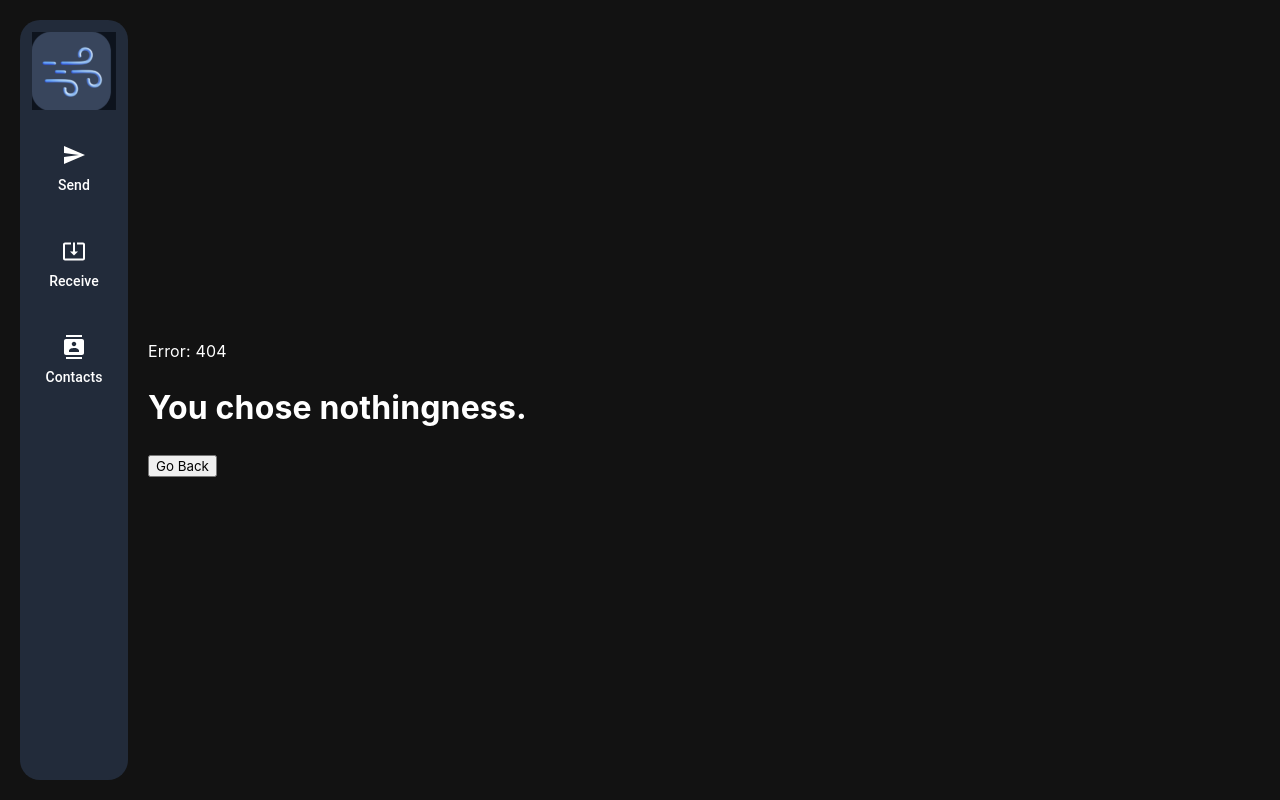
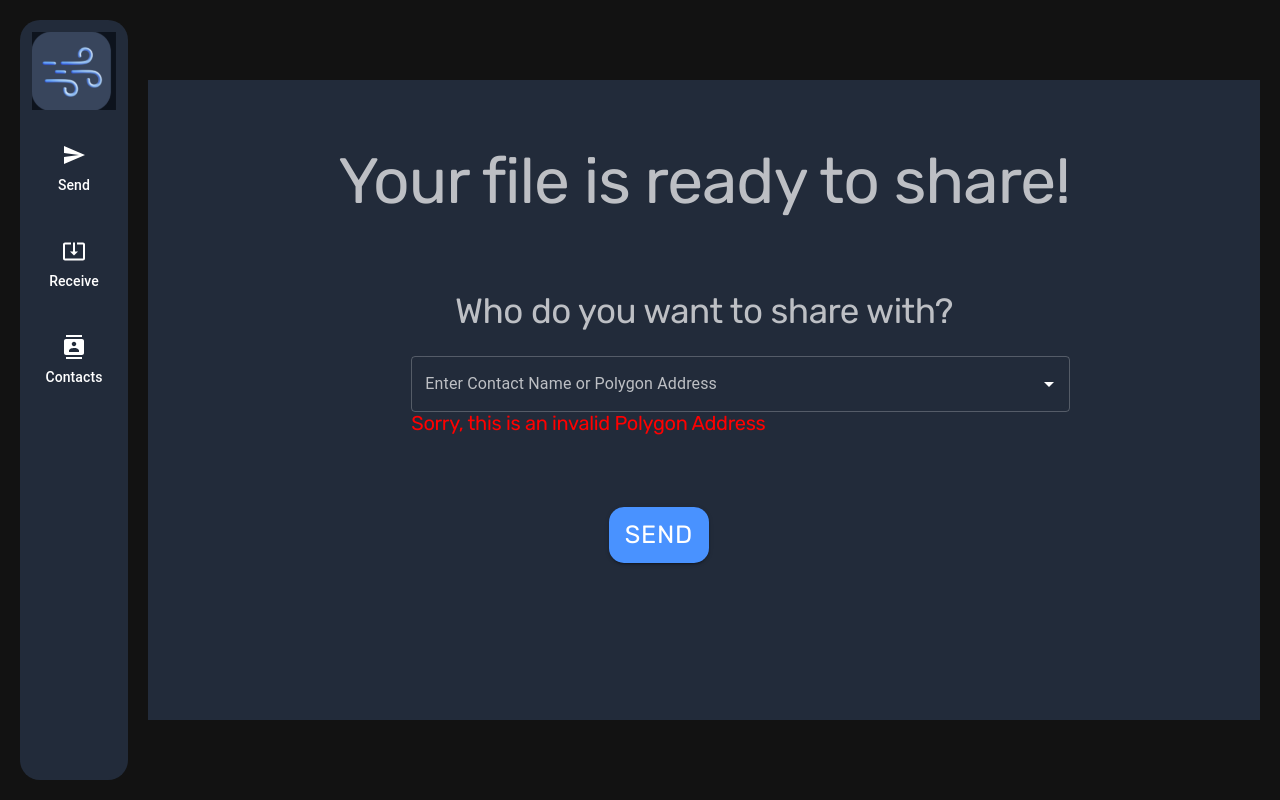
Before and after one commit to andr-dev/dedrop, a React (Create React App) app: page /share-settings in a window 1280 px wide. Before the commit this address had no page. Built offline with nearby package versions, Linux system fonts and the light colour scheme.

Commit message:
Add Share settings

```diff
--- a/src/screens/Receive.tsx
+++ b/src/screens/Receive.tsx
@@ -19,7 +19,11 @@ export default function ReceiveScreen() {
               label="Search for an address or contact"
               variant="outlined"
               size="small"
-              style={{ background: "#222B3A", borderWidth: "0px" }}
+              style={{
+                background: "#222B3A",
+                borderWidth: "0px",
+                fontFamily: "Rubik",
+              }}
             ></TextField>
             <br></br>
             <br></br>
--- /dev/null
+++ b/src/screens/ShareSettings.tsx
@@ -0,0 +1,92 @@
+import React from "react";
+import { Autocomplete, Box, TextField, Typography } from "@mui/material";
+import "@fontsource/rubik";
+import SendButton from "./send/SendButton";
+
+const contactsList = [{ label: "Matt Wong" }, { label: "0xa57...069" }];
+
+export default function ShareSettings() {
+  const success = false;
+  const badAddress = true;
+
+  const ShareModal = () => (
+    <Box
+      display="flex"
+      sx={{
+        width: "100%",
+        height: "80vh",
+        backgroundColor: "#222B3A",
+      }}
+      p={8}
+    >
+      <div style={{ marginLeft: "auto", marginRight: "auto" }}>
+        <Typography
+          variant="h1"
+          sx={{
+            fontSize: 64,
+            fontFamily: "Rubik",
+            textAlign: "center",
+          }}
+          color="text.secondary"
+        >
+          Your file is ready to share!
+        </Typography>
+        <br></br>
+        <br></br>
+        <br></br>
+        <Typography
+          variant="h1"
+          sx={{
+            fontSize: 35,
+            fontFamily: "Rubik",
+            textAlign: "center",
+          }}
+          color="text.secondary"
+        >
+          Who do you want to share with?
+        </Typography>
+        <br></br>
+        <div style={{ marginLeft: "10%" }}>
+          <Autocomplete
+            disablePortal
+            id="address-or-contact-entry"
+            options={contactsList}
+            renderInput={(params) => (
+              <TextField
+                label="Enter Contact Name or Polygon Address"
+                variant="outlined"
+                style={{
+                  background: "#222B3A",
+                  borderWidth: "0px",
+                  fontFamily: "Rubik",
+                  borderRadius: "15px",
+                }}
+                {...params}
+              ></TextField>
+            )}
+          />
+          {badAddress ? (
+            <Typography
+              variant="h1"
+              sx={{
+                fontSize: 20,
+                fontFamily: "Rubik",
+                color: "red",
+              }}
+              color="text.secondary"
+            >
+              Sorry, this is an invalid Polygon Address
+            </Typography>
+          ) : (
+            <div></div>
+          )}
+          <br></br>
+          <br></br>
+          <br></br>
+          {SendButton(success)}
+        </div>
+      </div>
+    </Box>
+  );
+  return <ShareModal />;
+}
--- a/src/screens/onboarding/OnboardingStart.tsx
+++ b/src/screens/onboarding/OnboardingStart.tsx
@@ -1,12 +1,24 @@
-import { Box, Button, Container, Paper, Stack, styled, Typography } from '@mui/material';
+import {
+  Box,
+  Button,
+  Container,
+  Paper,
+  Stack,
+  styled,
+  Typography,
+} from "@mui/material";
 
 import Logo from "../../assets/logo.png";
 
 export default function OnboardingStartScreen() {
-    return (
-        <Stack spacing={4} minWidth="100%">
-            <Box display="flex" justifyContent="center" sx={{ height: 128, }} ><img src={Logo} height="100%" /></Box>
-            <Typography variant='h2' align="center">Share your files without limitations</Typography>
-        </Stack>
-    )
+  return (
+    <Stack spacing={4} minWidth="100%">
+      <Box display="flex" justifyContent="center" sx={{ height: 128 }}>
+        <img src={Logo} height="100%" />
+      </Box>
+      <Typography variant="h2" align="center">
+        Share your files without limitations
+      </Typography>
+    </Stack>
+  );
 }
--- /dev/null
+++ b/src/screens/send/SendButton.tsx
@@ -0,0 +1,34 @@
+import { Button, Typography } from "@mui/material";
+
+export default function SendButton(success: boolean) {
+  if (success) {
+    return (
+      <Typography
+        variant="h1"
+        sx={{
+          fontSize: 35,
+          fontFamily: "Rubik",
+          textAlign: "center",
+        }}
+        color="text.secondary"
+      >
+        Your files have been sent! ✅
+      </Typography>
+    );
+  }
+  return (
+    <Button
+      variant="contained"
+      style={{
+        marginLeft: "30%",
+        fontFamily: "Rubik",
+        background: "#4992FF",
+        color: "white",
+        borderRadius: "15px",
+        fontSize: 25,
+      }}
+    >
+      Send
+    </Button>
+  );
+}
```
Also changed, not shown: src/screens/index.tsx (+10 -8 lines).
